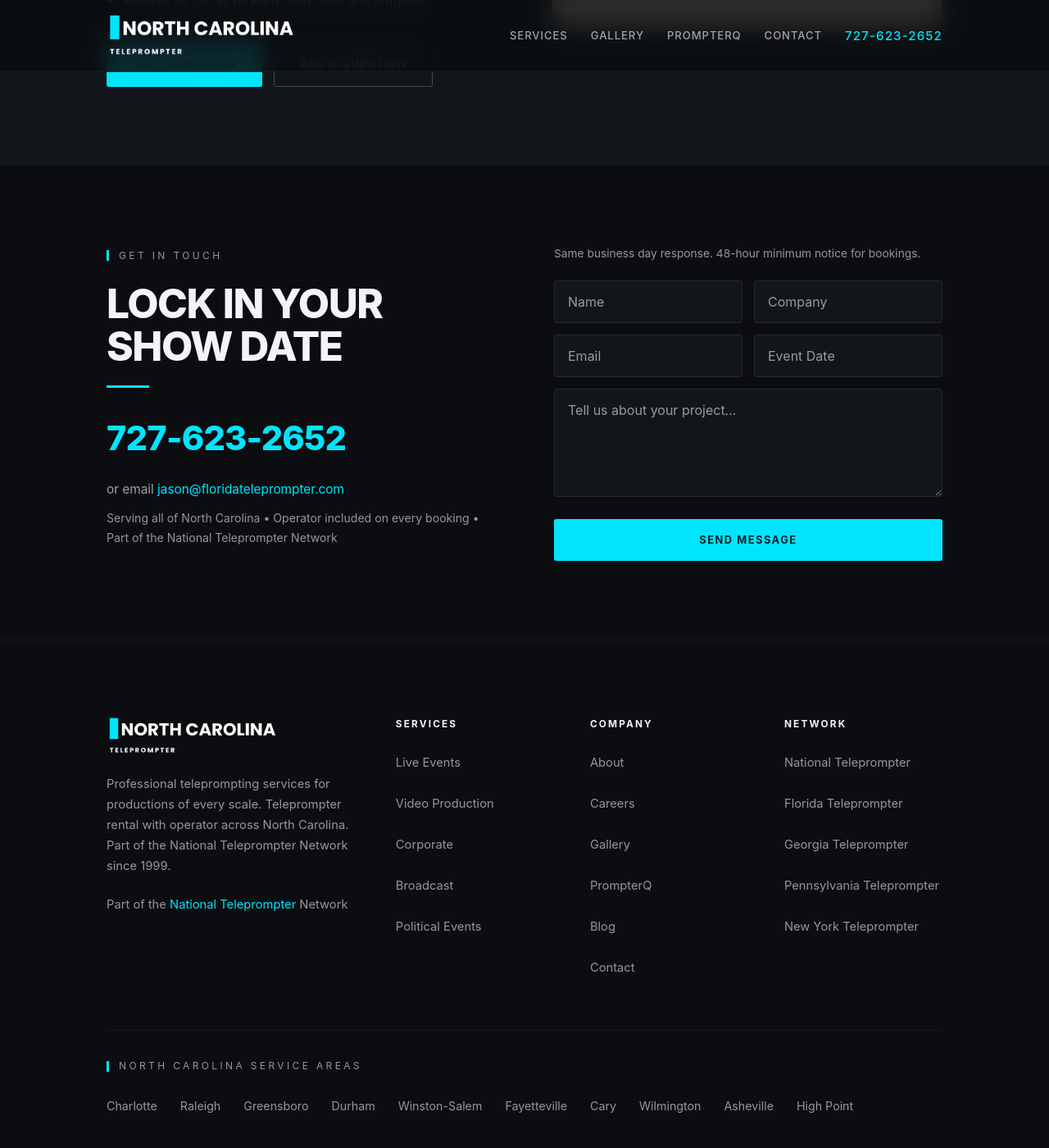
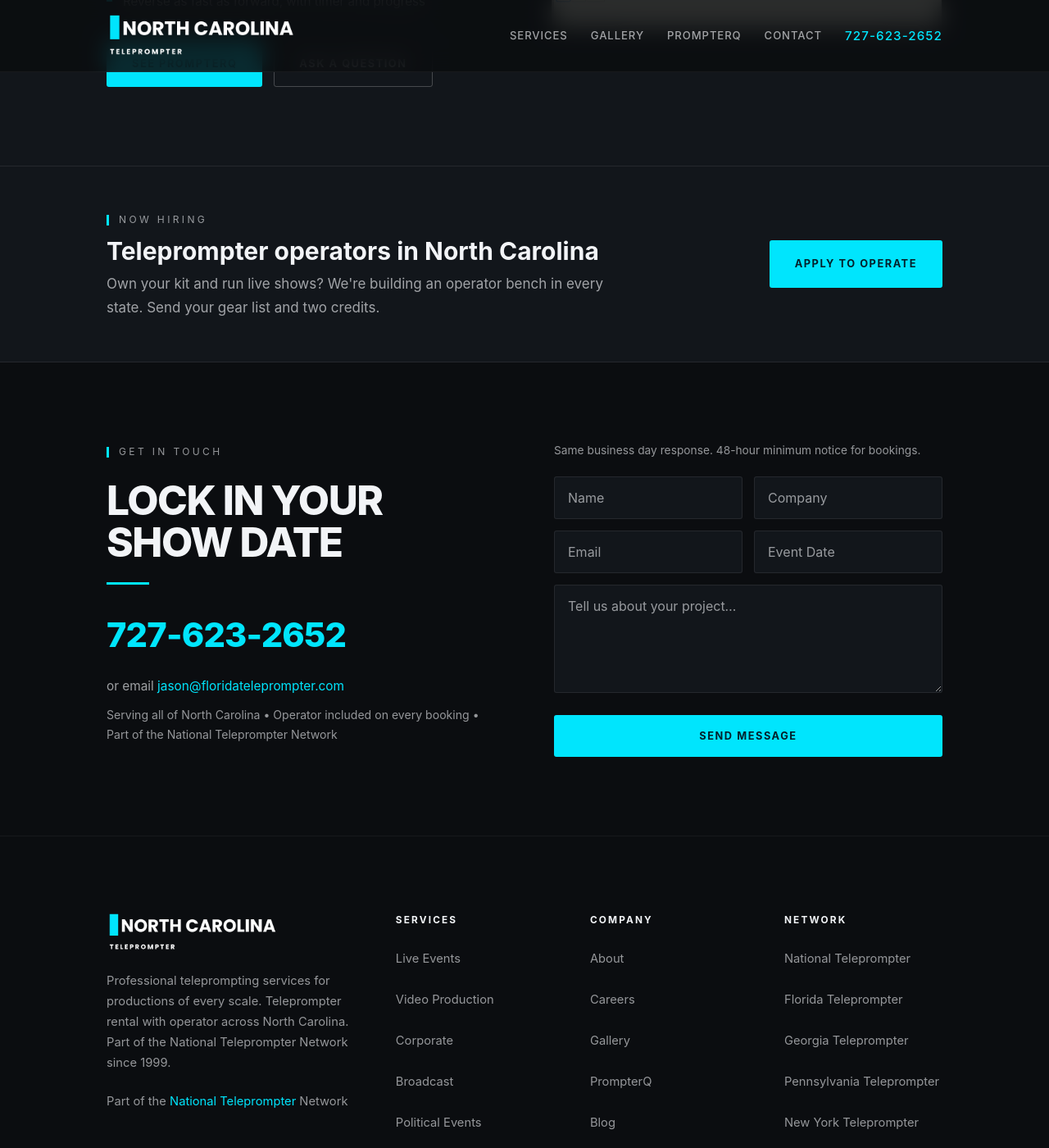
Before and after one commit to jasproj/nctele, a Jekyll site: the page index.html, which Jekyll copies as it is, in a window 1280 px wide and 1400 px high, scrolled down 6406 px. Shown: the whole window at 82% size. Built offline with Jekyll 4.4.1, drawn with Linux system fonts in a browser that asks for light colours.

Commit message:
feat: "Now Hiring Operators" band above the contact section (#16)
A visible operator-recruiting callout on the home page. Until now the only
path to the application form was a footer link. The band names the state,
says what we want (own kit, live-show experience, gear list + two credits)
and sends applicants to the existing careers page. Styled with the site's
own CSS variables; no new colors, fonts or scripts. Verified at 1280 and
390 wide.


Claude-Session: https://claude.ai/code/session_01SW4oYwAA8ZEcmkVZYUBX96

Co-authored-by: Claude Fable 5.1 <noreply@anthropic.com>

```diff
--- a/index.html
+++ b/index.html
@@ -549,6 +549,13 @@
             html { scroll-behavior: auto; }
             * { transition: none !important; animation: none !important; }
         }
+
+        /* Hiring band */
+        .hiring { padding: clamp(36px, 4vw, 56px) 0; background: var(--surface); border-top: 1px solid var(--line); border-bottom: 1px solid var(--line); }
+        .hiring-wrap { display: flex; align-items: center; justify-content: space-between; gap: 28px; flex-wrap: wrap; }
+        .hiring-title { font-size: clamp(22px, 2.6vw, 30px); line-height: 1.15; margin: 6px 0 8px; }
+        .hiring-text { color: var(--text-dim); margin: 0; max-width: 60ch; }
+        .hiring .btn { white-space: nowrap; }
     </style>
     <script>document.documentElement.className+=" js";</script>
 </head>
@@ -807,6 +814,18 @@
         </div>
     </section>
 
+        <!-- Hiring -->
+    <section class="hiring" id="hiring" aria-label="Now hiring teleprompter operators">
+        <div class="wrap hiring-wrap">
+            <div>
+                <span class="eyebrow">Now Hiring</span>
+                <h2 class="hiring-title">Teleprompter operators in North Carolina</h2>
+                <p class="hiring-text">Own your kit and run live shows? We're building an operator bench in every state. Send your gear list and two credits.</p>
+            </div>
+            <a href="careers.html" class="btn btn-primary">Apply to operate</a>
+        </div>
+    </section>
+
     <!-- Contact -->
     <section class="contact" id="contact">
         <div class="wrap">
```
